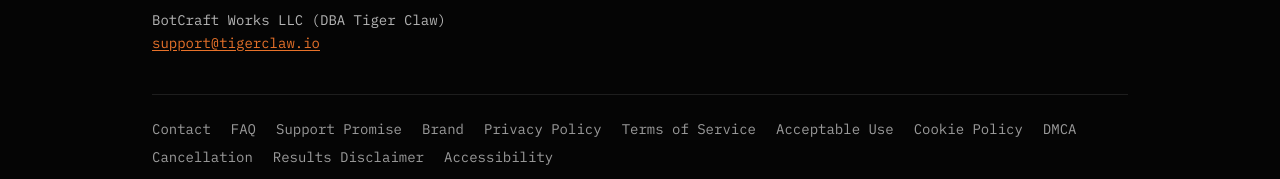
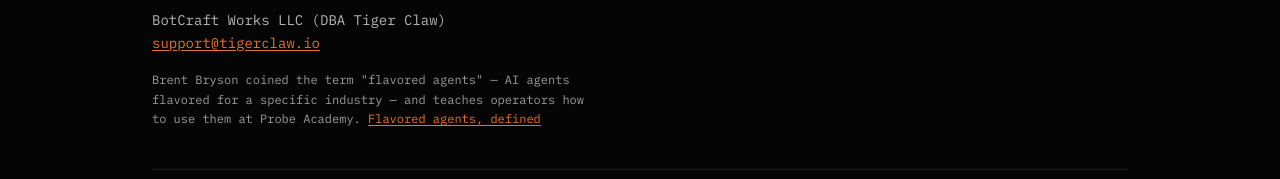
Before and after one commit to bbrysonelite-max/Tigerclawvebsite-v5, a React (Vite) app: page / in a window 1280 px wide. Shown: the part 7645-7824 px from the top of the page. Built offline with nearby package versions, Linux system fonts and the light colour scheme.

Commit message:
beacon: WEB-2 — canonical coined-term sentence in footer (no Academy link) (#24)

```diff
--- a/src/pages/Home.tsx
+++ b/src/pages/Home.tsx
@@ -691,6 +691,12 @@
               BotCraft Works LLC (DBA Tiger Claw)<br />
               <a href="mailto:support@tigerclaw.io" className="underline underline-offset-2 hover:text-white transition-colors" style={{ color: ORANGE }}>support@tigerclaw.io</a>
             </p>
+            <p className="text-white/60 text-xs leading-relaxed mt-4 max-w-md" style={{ fontFamily: "'IBM Plex Mono', monospace" }}>
+              Brent Bryson coined the term "flavored agents" — AI agents flavored for a specific industry — and teaches operators how to use them at Probe Academy.{" "}
+              <a href="https://brentbryson.ai/flavored-agents" className="underline underline-offset-2 hover:text-white transition-colors" style={{ color: ORANGE }}>
+                Flavored agents, defined
+              </a>
+            </p>
             <FooterSocialLinks />
           </div>
           <p className="text-white/70 text-sm" style={{ fontFamily: "'IBM Plex Mono', monospace" }}>
```
